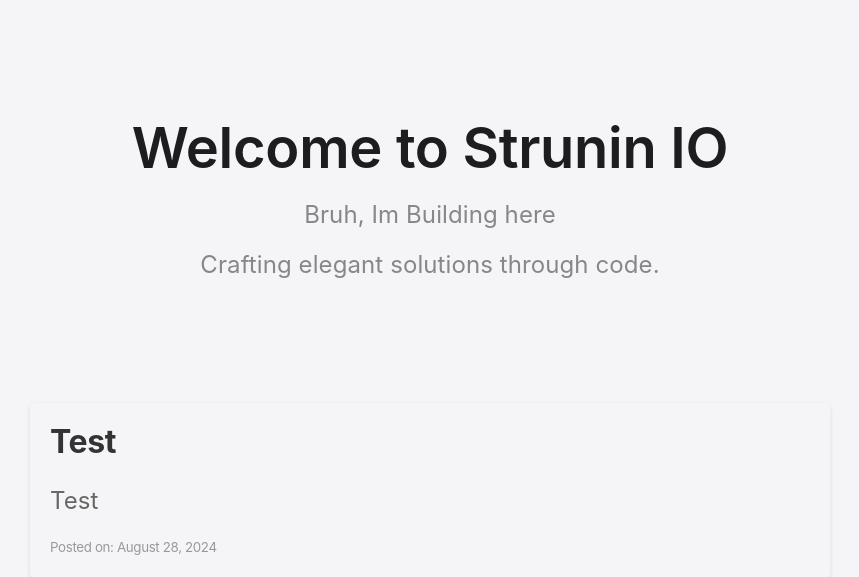
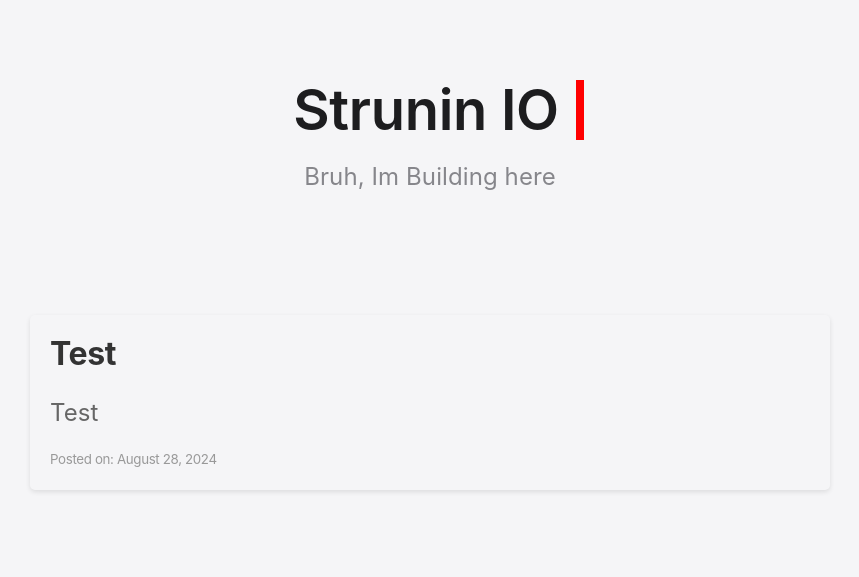
Before and after one commit to dstrunin/personal_website, a Flask app: page / in a window 1280 px wide. Shown: the top 577 px of the page, without its empty margins (210-1069 px from the left). Run offline with Flask 3, Linux system fonts and the light colour scheme; data comes from the database, SQL or seed files in the repository.

Commit message:
Added animation and changed some text

```diff
--- a/static/styles.css
+++ b/static/styles.css
@@ -118,3 +118,22 @@
 .post button:hover {
     background-color: #c82333;
 }
+
+.typing {
+    overflow: hidden;
+    border-right: .15em solid #000000;
+    white-space: nowrap;
+    margin: 0 auto;
+    animation: typing 0.5s steps(20, end), blink-caret 1s step-end infinite;
+    width: 300px;
+}
+
+@keyframes typing {
+    from { width: 0 }
+    to { width: 300px }
+}
+
+@keyframes blink-caret {
+    from, to { border-color: transparent }
+    30% { border-color: #ff0000; }
+}
--- a/templates/index.html
+++ b/templates/index.html
@@ -9,9 +9,8 @@
 <body>
     <div class="hero-container">
         <div class="hero">
-            <h1>Welcome to Strunin IO</h1>
+            <h1 class="typing">Strunin IO</h1>
             <p>Bruh, Im Building here</p>
-            <p>Crafting elegant solutions through code.</p>
         </div>
     </div>
     <div class="container">
```
